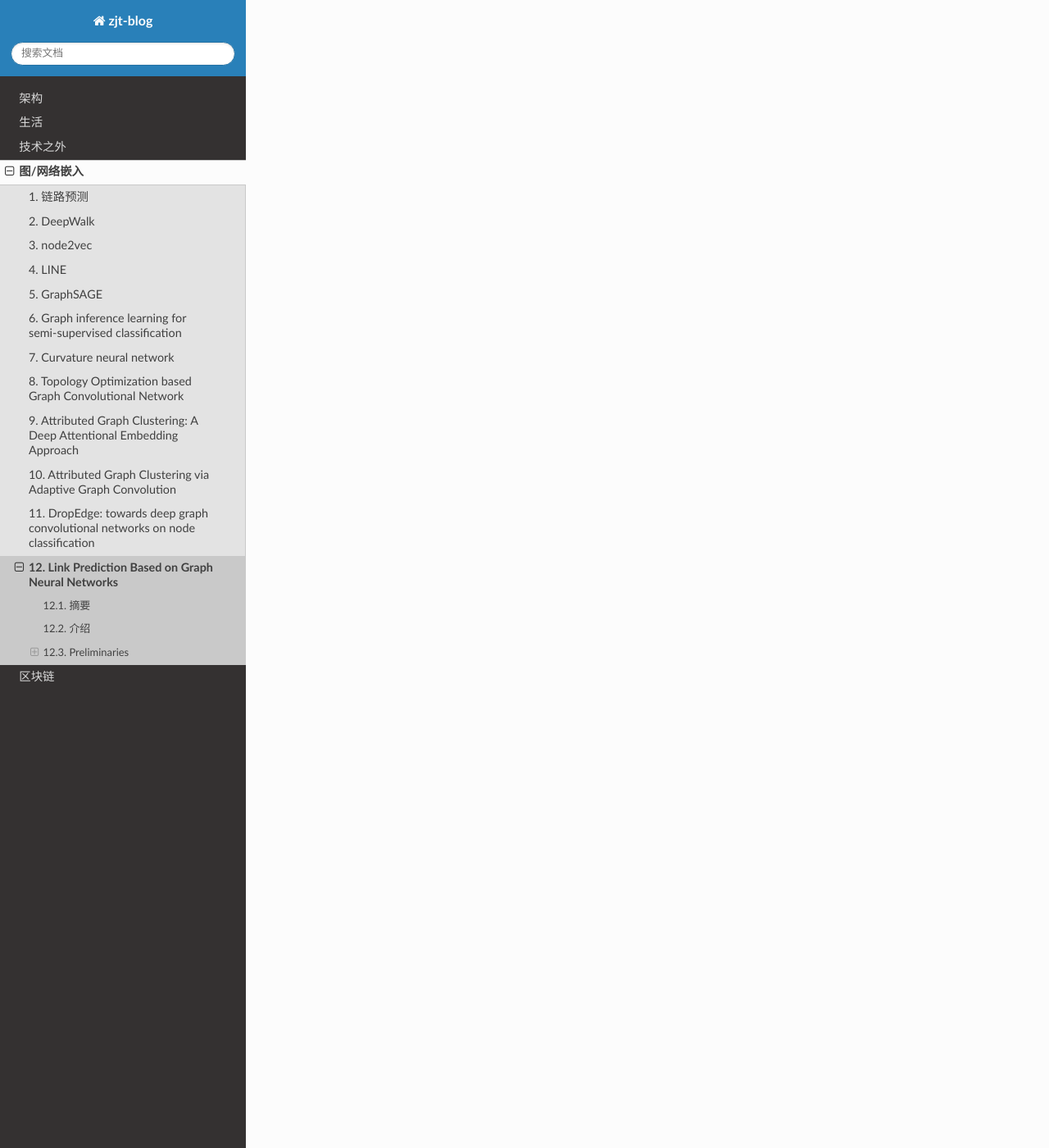
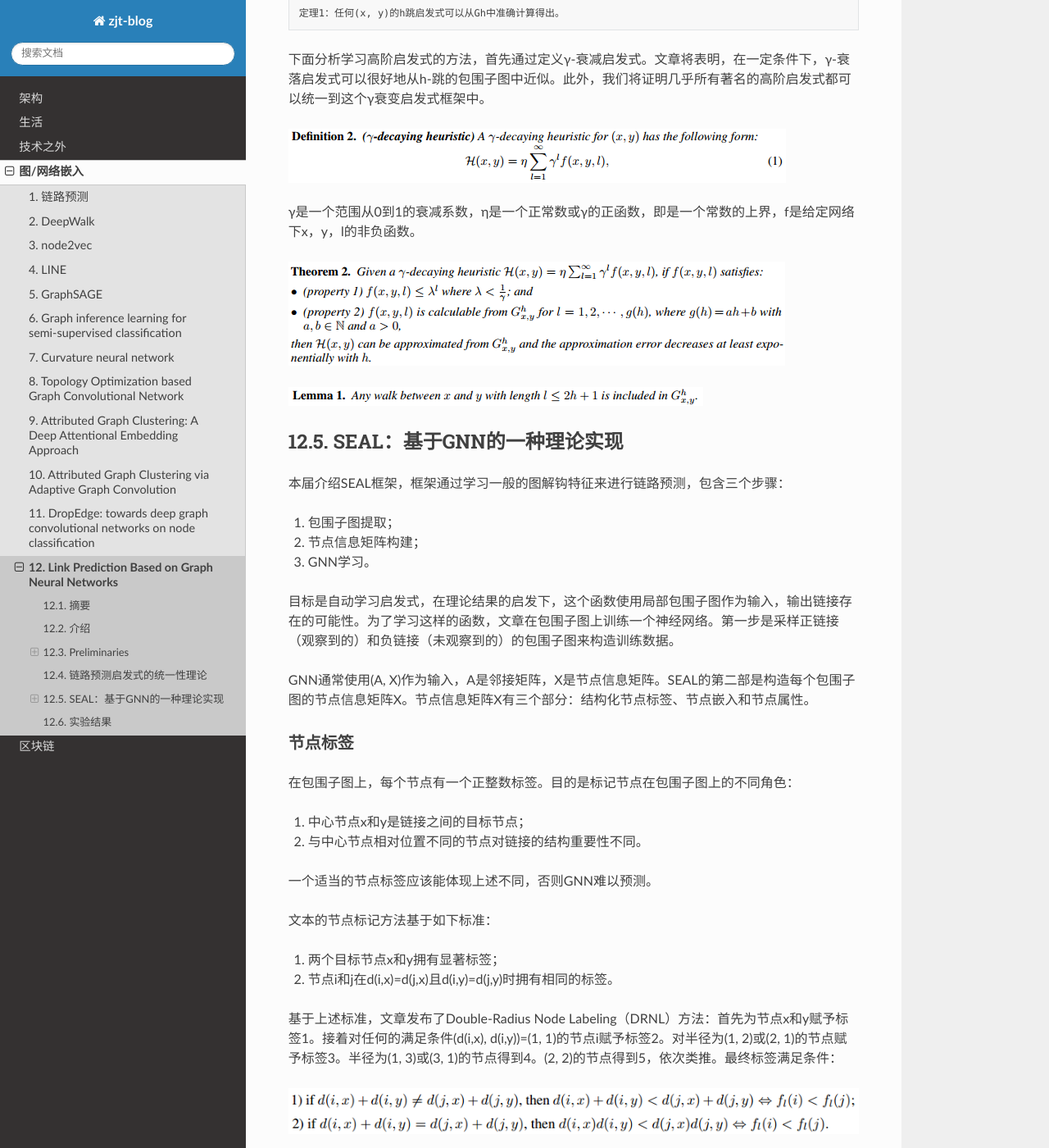
Before and after one commit to shistark/readthedocs-blog, a Sphinx documentation site: the page built from source/embeddings/Link_Prediction_Based_on_Graph_Neural_Networks.md, in a window 1280 px wide and 1400 px high, scrolled down 2375 px. Shown: the whole window at 82% size. Built offline with Sphinx 7.4.7 and the Read the Docs theme 2.0.0, drawn with Linux system fonts in a browser that asks for light colours; pages that are not in the unit, such as notebooks, are missing from menus; some of the changed text lies outside the part shown.

Commit message:
Link Prediction Based On Graph Neural Network

````diff
--- a/source/embeddings/Link_Prediction_Based_on_Graph_Neural_Networks.md
+++ b/source/embeddings/Link_Prediction_Based_on_Graph_Neural_Networks.md
@@ -31,3 +31,66 @@
 之前有一些关于链路预测的监督启发式学习的尝试。最接近文章的工作是Weisfeiler-Lehman神经机器（WLNM），它也是从局部子图中学习。然而，WLNM有几个缺点。首先，WLNM在子图的邻接矩阵上训练一个全连接神经网络。由于全连接神经网络只接受固定尺寸的张数作为输入，WLNM需要将不同的子图截断到相同的尺寸，这可能会丢失很多结构信息。其次，由于邻接矩阵表示法的限制，WLNM无法从潜伏特征或显式特征中学习。第三，理论上也缺少理论依据。
 
 另一个相关的研究思路是在不同启发式的组合上训练一个监督学习模型。例如，路径排名算法对不同路径类型的概率进行逻辑回归训练，以预测知识图中的关系。Nickel等人提出将启发式特征结合到张量因子化模型中。然而，这些模型仍然依赖于预定义的启发式算法--它们无法学习一般的图结构特征。
+
+
+## 链路预测启发式的统一性理论
+本届旨在更深入地理解各种链路预测启发式背后的机制，从而激发从局部子图中学习启发式的想法。
+
+```
+定义1（封闭子图）：对于图G=(V,E)，给定两个节点x,y∈V，第h跳的封闭子图Gh是通过节点集{i | d(i,x) ≤ h 或 d(i, y) ≤ h}从G中推导的。
+```
+
+由于Gh包含所有x、y的h跳邻居，因此存在下面的定理。
+
+```
+定理1：任何(x, y)的h跳启发式可以从Gh中准确计算得出。
+```
+
+下面分析学习高阶启发式的方法，首先通过定义γ-衰减启发式。文章将表明，在一定条件下，γ-衰落启发式可以很好地从h-跳的包围子图中近似。此外，我们将证明几乎所有著名的高阶启发式都可以统一到这个γ衰变启发式框架中。
+
+![](img/link_prediction_based_on_GNN/definition_2.png)
+
+γ是一个范围从0到1的衰减系数，η是一个正常数或γ的正函数，即是一个常数的上界，f是给定网络下x，y，l的非负函数。
+
+![](img/link_prediction_based_on_GNN/Theorem_2.png)
+
+![](img/link_prediction_based_on_GNN/lemma_1.png)
+
+## SEAL：基于GNN的一种理论实现
+本届介绍SEAL框架，框架通过学习一般的图解钩特征来进行链路预测，包含三个步骤：
+1. 包围子图提取；
+2. 节点信息矩阵构建；
+3. GNN学习。
+
+目标是自动学习启发式，在理论结果的启发下，这个函数使用局部包围子图作为输入，输出链接存在的可能性。为了学习这样的函数，文章在包围子图上训练一个神经网络。第一步是采样正链接（观察到的）和负链接（未观察到的）的包围子图来构造训练数据。
+
+GNN通常使用(A, X)作为输入，A是邻接矩阵，X是节点信息矩阵。SEAL的第二部是构造每个包围子图的节点信息矩阵X。节点信息矩阵X有三个部分：结构化节点标签、节点嵌入和节点属性。
+
+### 节点标签
+在包围子图上，每个节点有一个正整数标签。目的是标记节点在包围子图上的不同角色：
+1. 中心节点x和y是链接之间的目标节点；
+2. 与中心节点相对位置不同的节点对链接的结构重要性不同。
+
+一个适当的节点标签应该能体现上述不同，否则GNN难以预测。
+
+文本的节点标记方法基于如下标准：
+1. 两个目标节点x和y拥有显著标签；
+2. 节点i和j在d(i,x)=d(j,x)且d(i,y)=d(j,y)时拥有相同的标签。
+
+基于上述标准，文章发布了Double-Radius Node Labeling（DRNL）方法：首先为节点x和y赋予标签1。接着对任何的满足条件(d(i,x), d(i,y))=(1, 1)的节点i赋予标签2。对半径为(1, 2)或(2, 1)的节点赋予标签3。半径为(1, 3)或(3, 1)的节点得到4。(2, 2)的节点得到5，依次类推。最终标签满足条件：
+
+![](img/link_prediction_based_on_GNN/condition_1.png)
+
+DRNL的有时在于拥有哈希函数：
+
+![](img/link_prediction_based_on_GNN/formula_10.png)
+
+### 融合潜在和显性特征
+除了节点标签外，还需要融合节点的嵌入和属性特征。
+
+生成节点嵌入是非常简单的。假设给定观察到的网络G=(V,E)，以及正连边Ep，负连边En。如果直接生成嵌入，节点嵌入会记录训练链接的链路的存在性信息。文章观察到GNN可以很快找出链路存在信息，并且只拟合这部分信息进行优化，导致泛化性能不好。诀窍是在E中暂时的添加部分不存在的边。
+
+## 实验结果
+![](img/link_prediction_based_on_GNN/table_1.png)
+
+![](img/link_prediction_based_on_GNN/table_2.png)
````
Also changed, not shown: source/embeddings/img/link_prediction_based_on_GNN/Theorem_2.png (added), source/embeddings/img/link_prediction_based_on_GNN/condition_1.png (added), source/embeddings/img/link_prediction_based_on_GNN/definition_2.png (added), source/embeddings/img/link_prediction_based_on_GNN/formula_10.png (added), source/embeddings/img/link_prediction_based_on_GNN/lemma_1.png (added), source/embeddings/img/link_prediction_based_on_GNN/table_1.png (added), source/embeddings/img/link_prediction_based_on_GNN/table_2.png (added).
